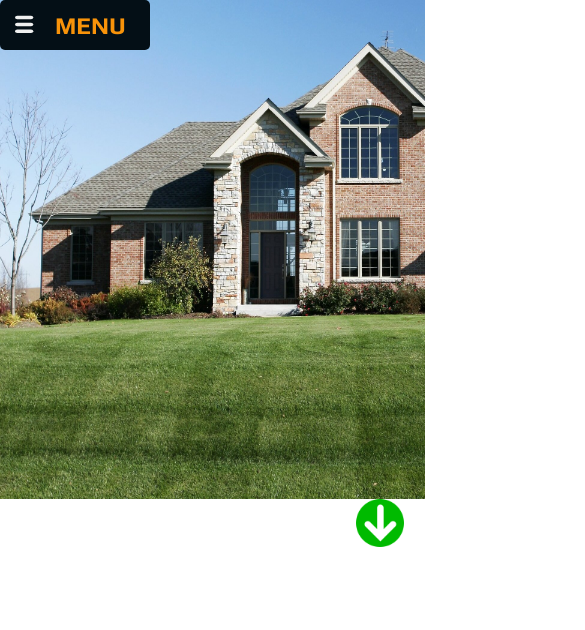
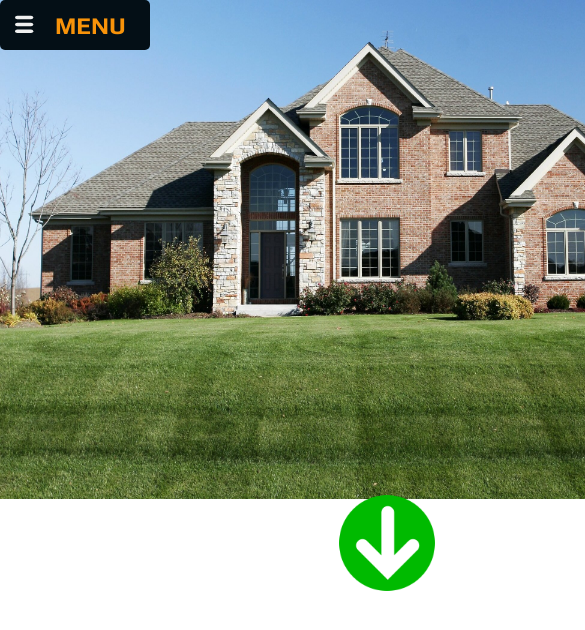
Before and after one commit to KanaySeidi/Alym, a React (Create React App) app: page / in a window 390 px wide. Shown: the top 630 px of the page, 585 px wide, since content can reach past the window. Built offline with nearby package versions, Linux system fonts and the light colour scheme.

Commit message:
test adaptive

```diff
--- a/src/pages/HomePage/Home.module.css
+++ b/src/pages/HomePage/Home.module.css
@@ -33,11 +33,10 @@
 
 
 
-@media screen and (max-width: 868px ) {
+@media screen and (max-device-width: 868px ) {
 
     .section{
         width: 768px;
-        overflow: hidden;
     }
 
 
@@ -56,23 +55,19 @@
     }
 
 }
-@media screen and (max-width: 425px) {
+@media screen and (max-device-width: 425px) {
 
     .section{
-         width: 425px;
-         overflow: hidden;
+         width: 393px;
      }
 
      .container{
-         width: 420px;
+         width: 393px;
      }
 
-     .heroimg{
-         width: 425px;
+     .introImg{
+         width: 393px;
          height: 399px;
-         object-fit: contain;
-         top: -86px;
-         left: 0;
      }
 
      .stage{
```
